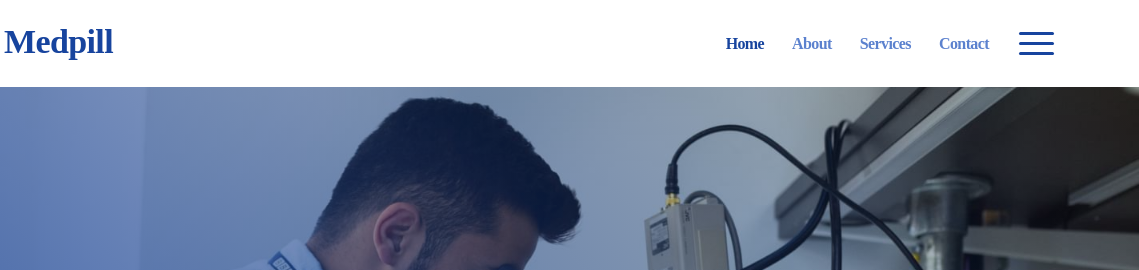
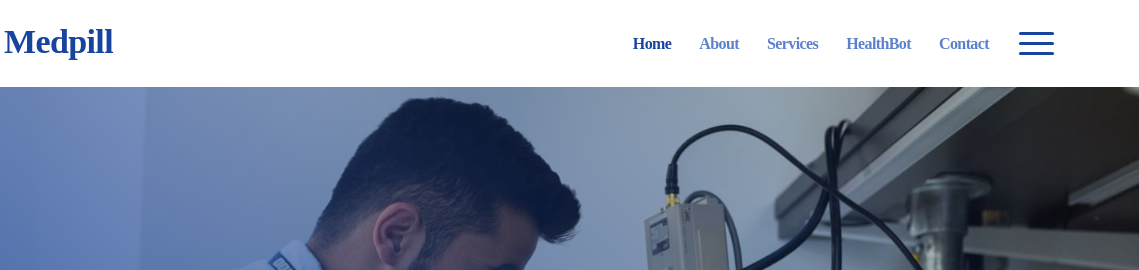
Before and after one commit to ShowkatShaik/EliteMedical-Project, a plain HTML site: page index.html in a window 1280 px wide. Shown: the top 270 px of the page, 141-1280 px from the left. Drawn offline with Linux system fonts and the light colour scheme; a script that the page names is missing; a web font is replaced by a local one.

Commit message:
Update index.html

```diff
--- a/index.html
+++ b/index.html
@@ -37,6 +37,9 @@
           </li>
           <li class="nav-item">
             <a class="nav-link" href="services.html">Services</a>
+          </li>
+          <li class="nav-item">
+            <a class="nav-link" href="health-bot.html">HealthBot</a>
           </li>
           <li class="nav-item">
             <a class="nav-link" href="contact.html">Contact</a>
```
